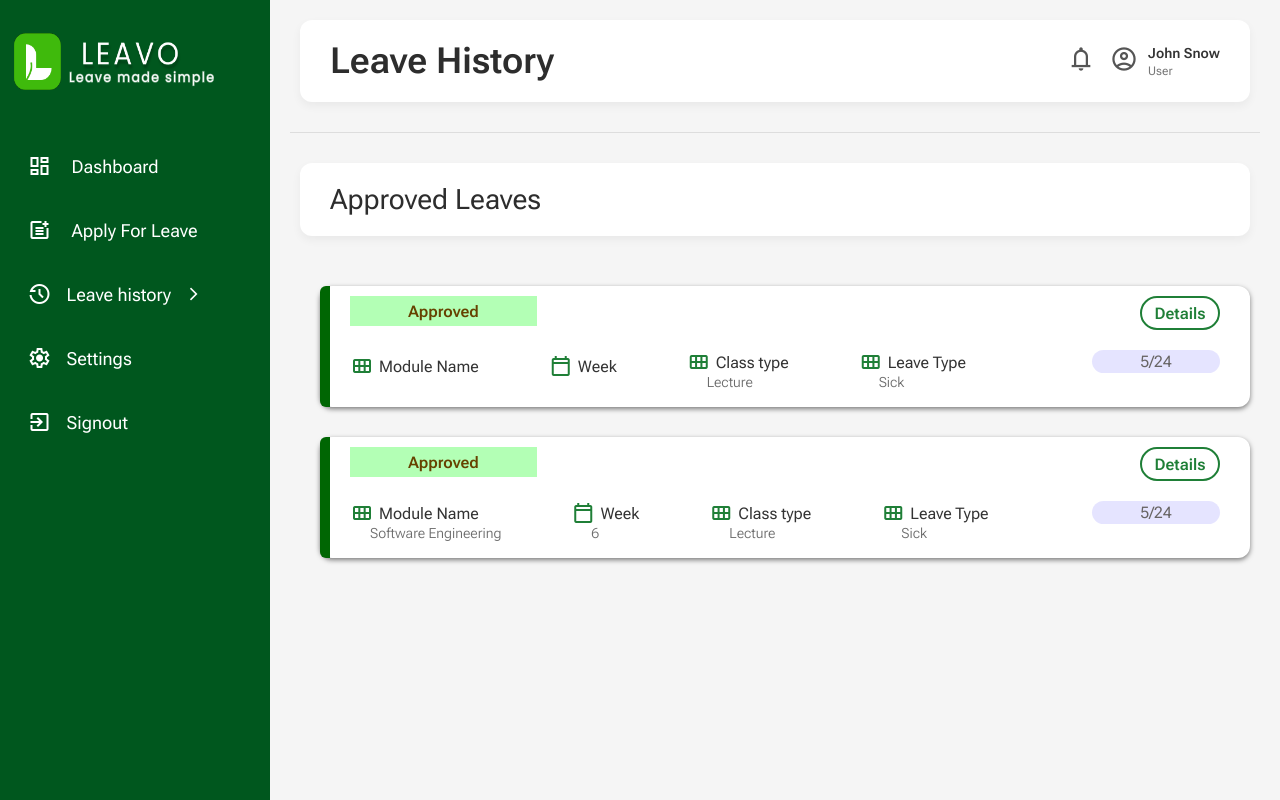
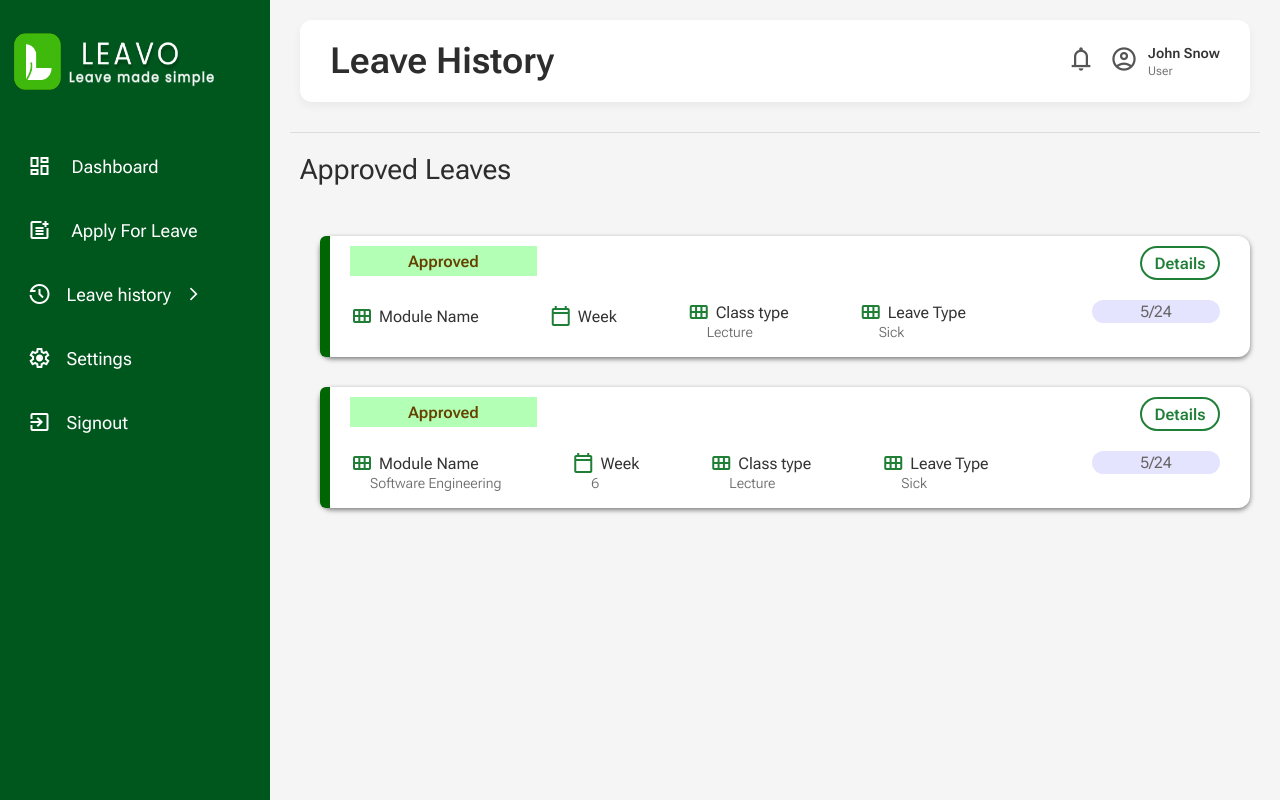
Before and after one commit to budhathoki10/leavemanagementfrontend, a React (Vite) app: page /leavo/leavehistory/approvedleave in a window 1280 px wide. Built offline with nearby package versions, Linux system fonts and the light colour scheme.

Commit message:
Updated Dashboard, CircularProgressBar and leave requests

```diff
--- a/src/CSS/ApprovedLeave.css
+++ b/src/CSS/ApprovedLeave.css
@@ -34,19 +34,8 @@ body {
 
 .approved-requests-header {
   font-size: 28px;
-  margin-left: 60px;
+  margin-left: 30px;
   color: #2d2d2d;
-  margin-top: 30px;
-  margin-left: 30px;
-  margin-right: 30px;
-  margin-bottom: 30px;
-  display: flex;
-  justify-content: space-between;
-  align-items: center;
-  background-color: white;
-  padding: 20px 30px;
-  border-radius: 12px;
-  box-shadow: 0 4px 10px rgba(0, 0, 0, 0.05);
 }
 
 .approved-leave-bar {
--- a/src/CSS/CircularProgressBar.css
+++ b/src/CSS/CircularProgressBar.css
@@ -17,7 +17,10 @@
   width: 160px;
   border-radius: 50%;
   box-shadow: 6px 6px 10px -1px rgba(0, 0, 0, 0.15),
-    -6px -6px 10px -1px rgba(255, 255, 255, 0.7);
+    /* bottom-right dark */ -6px -6px 10px -1px rgba(95, 91, 91, 0.15),
+    /* top-left dark */ -6px -6px 10px -1px rgba(255, 255, 255, 0.7),
+    /* top-left light */ 6px 6px 10px -1px rgba(255, 255, 255, 0.7); /* bottom-right light */
+
   padding: 20px;
 }
 
--- a/src/CSS/PendingLeave.css
+++ b/src/CSS/PendingLeave.css
@@ -33,20 +33,9 @@ body {
 }
 
 .pending-requests-header {
-  font-size: 28px;
-  margin-left: 60px;
+   font-size: 28px;
+  margin-left: 30px;
   color: #2d2d2d;
-  margin-top: 30px;
-  margin-left: 30px;
-  margin-right: 30px;
-  margin-bottom: 30px;
-  display: flex;
-  justify-content: space-between;
-  align-items: center;
-  background-color: white;
-  padding: 20px 30px;
-  border-radius: 12px;
-  box-shadow: 0 4px 10px rgba(0, 0, 0, 0.05);
 }
 
 .pending-leave-bar {
--- a/src/components/MonthlyLeaveChart.jsx
+++ b/src/components/MonthlyLeaveChart.jsx
@@ -78,7 +78,7 @@ const MonthlyLeaveChart = () => {
         {" "}
         <div
           className="flex-1 bg-white p-60 rounded-2xl shadow"
-          style={{ height: "350px", width: "600px" }}
+          style={{ height: "340px", width: "920px" }}
         >
           <Bar data={data} options={options} />
         </div>
--- a/src/pages/Dashboard.jsx
+++ b/src/pages/Dashboard.jsx
@@ -129,7 +129,6 @@ export default function Dashboard() {
           </p>
         </LeavesTakenCard>
         <MonthlyLeaveChart />
-        <QuickActions />
       </Bottom>
     </div>
   );
```
Also changed, not shown: src/CSS/SemiCircularProgress.css (line endings or trailing spaces).
